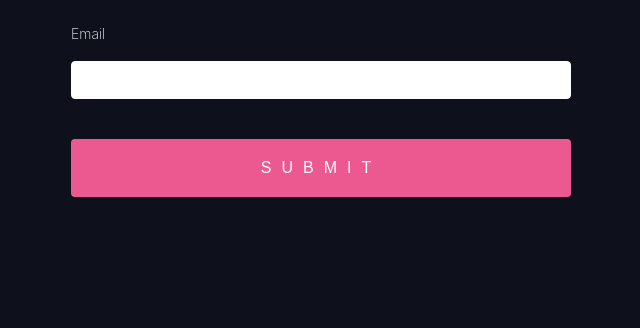
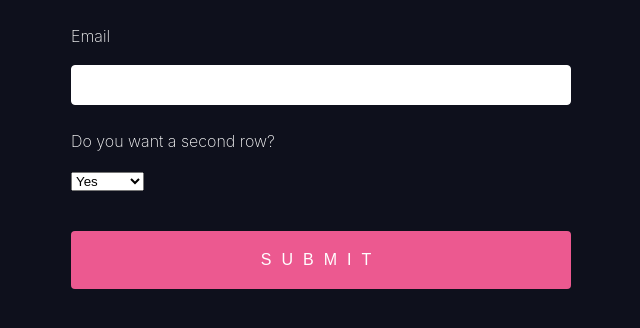
Before and after one commit to Ealm96/AutoDecider, a React (Create React App) app in the folder auto-decider/: page / in a window 1280 px wide. Shown: the top 328 px of the page, without its empty margins (319-959 px from the left). Built offline with nearby package versions, Linux system fonts and the light colour scheme.

Commit message:
feat(fields): adds a select field and updates some styles

```diff
--- a/auto-decider/public/index.html
+++ b/auto-decider/public/index.html
@@ -1,14 +1,12 @@
 <!DOCTYPE html>
 <html lang="en">
+
 <head>
   <meta charset="utf-8" />
   <link rel="icon" href="%PUBLIC_URL%/favicon.ico" />
   <meta name="viewport" content="width=device-width, initial-scale=1" />
   <meta name="theme-color" content="#000000" />
-    <meta
-      name="description"
-      content="Web site created using create-react-app"
-    />
+  <meta name="description" content="Web site created using create-react-app" />
   <link rel="apple-touch-icon" href="%PUBLIC_URL%/logo192.png" />
   <!--
       manifest.json provides metadata used when your web app is installed on a
@@ -24,8 +22,9 @@
       work correctly both with client-side routing and a non-root public URL.
       Learn how to configure a non-root public URL by running `npm run build`.
     -->
-    <title>React App</title>
+  <title>Auto Decider</title>
 </head>
+
 <body>
   <noscript>You need to enable JavaScript to run this app.</noscript>
   <div id="root"></div>
@@ -40,4 +39,5 @@
       To create a production bundle, use `npm run build` or `yarn build`.
     -->
 </body>
+
 </html>
--- a/auto-decider/src/App.css
+++ b/auto-decider/src/App.css
@@ -41,7 +41,7 @@ input {
   border: 1px solid white;
   padding: 10px 15px;
   margin-bottom: 10px;
-  font-size: 14px;
+  font-size: 16px;
 }
 
 label {
@@ -51,7 +51,7 @@ label {
   margin-bottom: 13px;
   margin-top: 20px;
   color: white;
-  font-size: 14px;
+  font-size: 16px;
   font-weight: 200;
 }
 
--- a/auto-decider/src/App.js
+++ /dev/null
@@ -1,45 +0,0 @@
-import './App.css';
-import { useForm } from "react-hook-form"
-
-import "./App.css";
-
-
-export default function App() {
-  const {
-    register,
-    handleSubmit,
-    watch,
-    formState: { errors },
-  } = useForm()
-
-
-  const onSubmit = (data) => console.log(data)
-
-
-  console.log(watch("example")) // watch input value by passing the name of it
-
-
-  return (
-    <main className="mx-auto max-w-3xl px-4 sm:px-6 lg:px-8">
-      <div className="border-2 border-gray-400 rounded-lg p-4">
-        {/* "handleSubmit" will validate your inputs before invoking "onSubmit" */}
-        <form className="mt-8 grid grid-cols-6 gap-6" onSubmit={handleSubmit(onSubmit)}>
-          {/* register your input into the hook by invoking the "register" function */}
-          <div>
-            <label htmlFor="email" className="mt-8 grid grid-cols-6 gap-6">Email</label>
-            {/* include validation with required or other standard HTML validation rules */}
-            <input
-              type='text'
-              id='email'
-              {...register("exampleRequired", { required: true })}
-            />
-            {/* errors will return when field validation fails  */}
-            {errors.exampleRequired && <span className="red-text">This field is required</span>}
-          </div>
-
-          <input type="submit" />
-        </form>
-      </div>
-    </main>
-  )
-}
--- /dev/null
+++ b/auto-decider/src/App.jsx
@@ -0,0 +1,46 @@
+import './App.css';
+import { useForm } from "react-hook-form"
+import { RowOptions } from './Options/CarOptions';
+
+
+export default function App() {
+  const {
+    register,
+    handleSubmit,
+    watch,
+    formState: { errors },
+  } = useForm()
+
+
+  const onSubmit = (data) => console.log(data)
+  const listItems = RowOptions.map(opt =>
+    <option key={opt.id}>{opt.title}</option>
+  )
+
+  console.log(watch("example")) // watch input value by passing the name of it
+
+
+  return (
+    <main className="mx-auto max-w-3xl px-4 sm:px-6 lg:px-8">
+      <div className="border-2 border-gray-400 rounded-lg p-4">
+        {/* "handleSubmit" will validate your inputs before invoking "onSubmit" */}
+        <form className="mt-8 grid grid-cols-6 gap-6" onSubmit={handleSubmit(onSubmit)}>
+          <div>
+            <label htmlFor='Email' className="mt-8 grid grid-cols-6 gap-6">Email</label>
+            <input type="text" id='Email' {...register("Email", { required: true })} />
+            {errors.Email && <span className="red-text">This field is required</span>}
+          </div>
+
+          <label htmlFor='NumOfRows' className="mt-8 grid grid-cols-6 gap-6">Do you want a second row?</label>
+          {/* include validation with required or other standard HTML validation rules */}
+          <select id='numOfRows' defaultValue=" " {...register("NumofDoors", { required: true })}>
+            {listItems}
+          </select>
+          {/* errors will return when field validation fails  */}
+          {errors.NumOfDoors && <span className="red-text">This field is required</span>}
+          <input type="submit" />
+        </form>
+      </div>
+    </main>
+  )
+}
--- /dev/null
+++ b/auto-decider/src/Options/CarOptions.js
@@ -0,0 +1,9 @@
+const RowOptions = [
+    { title: 'Yes', value: true, id: 1 },
+    { title: 'No', value: false, id: 2 },
+    { title: 'Not sure', value: null, id: 3 },
+]
+
+export {
+    RowOptions
+}
```
Lines whose indentation alone changed are shown as unchanged.
